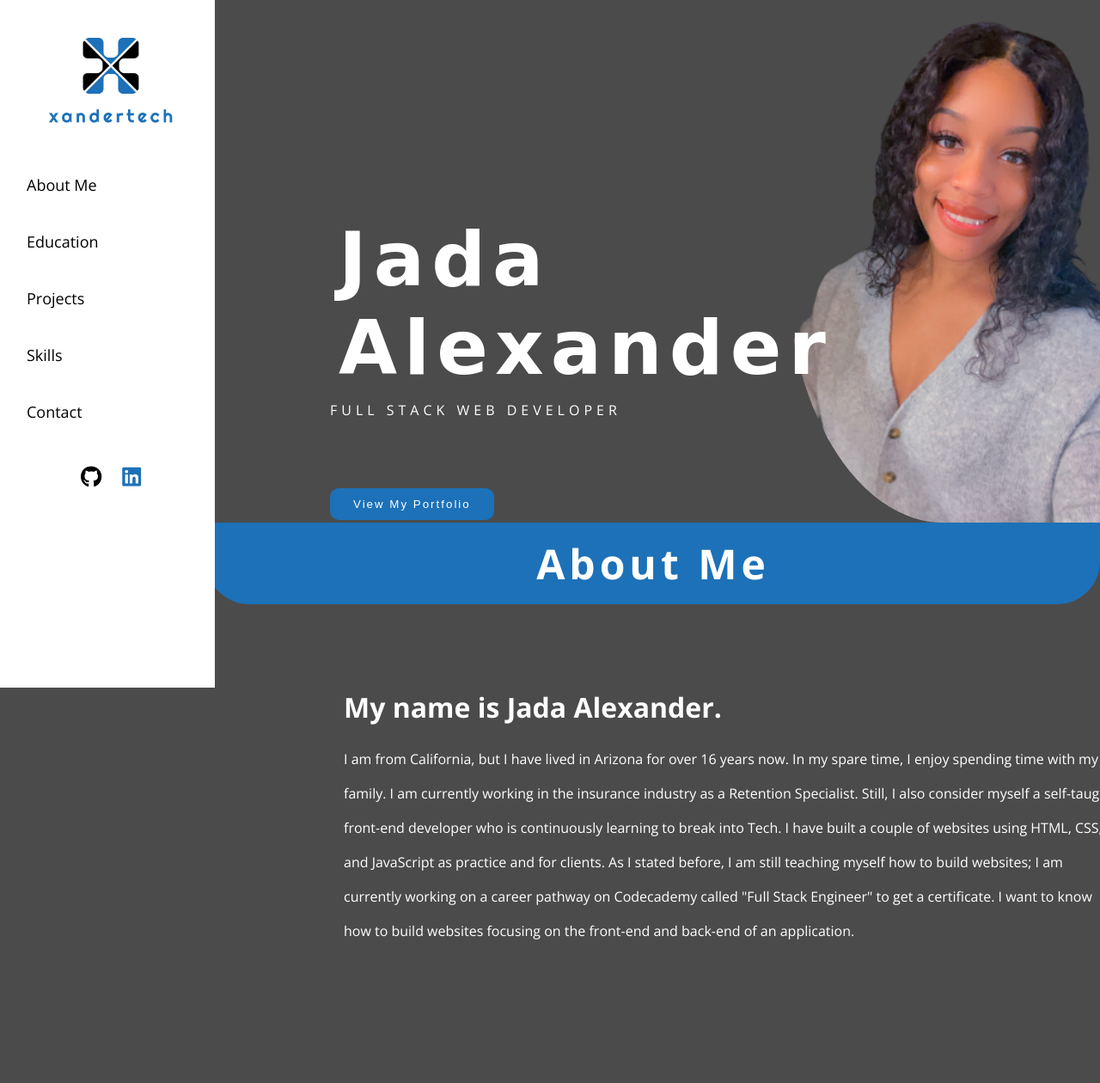
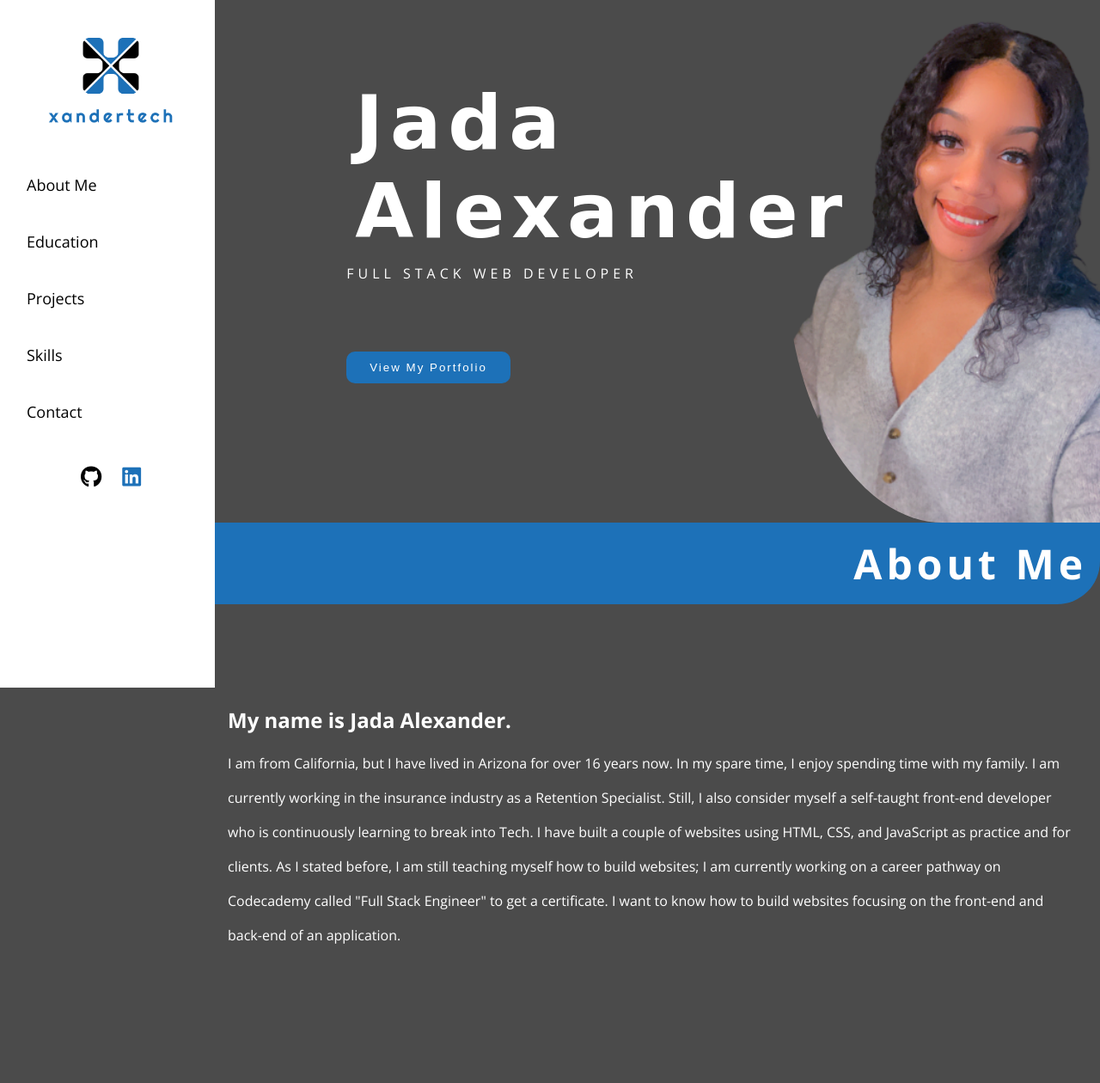
Before and after one commit to jalexandertech/personal-portfolio, a plain HTML site: page index.html in a window 1280 px wide. Shown: the top 1260 px of the page at 86% size. Drawn offline with nearby package versions, Linux system fonts and the light colour scheme; a web font is replaced by a local one.

Commit message:
Fix margin on all sections

```diff
--- a/resources/css/style.css
+++ b/resources/css/style.css
@@ -1,4 +1,4 @@
-/* Universial Styles */
+/* Universal Styles */
 *{
     margin: 0;
     padding: 0;
@@ -27,14 +27,13 @@ a{
 }
 h2{
     background-color: #1D71B8;
-    text-align: center;
+    text-align: right;
     border-bottom-left-radius: 50px 50px;
     border-bottom-right-radius: 50px 50px;
     padding: 15px;
     font-size: 3rem;
     color: #ffffff;
     letter-spacing: 5px;
-    margin: auto 0 auto 15rem;
 }
 .about-section, .education-section, .projects-section{
     width: 100%;
@@ -129,17 +128,16 @@ nav .logo{
 
 .hero-container .hero-info{
     width: 40%;
-    position: absolute;
+    /* position: absolute;
     top:30%;
     left: 30%;
-    translate: (-30%, -30%);
+    translate: (-30%, -30%); */
+    margin: auto 0 auto 5rem;
 }
 
 .hero-container .hero-img{
     border-top-left-radius: 50%;
     border-bottom-left-radius: 50%;
-    /* border-bottom-left-radius: 80px;
-    border-top-left-radius: 80px 80px; */
     width: 28.5%;
 }
 
@@ -178,13 +176,13 @@ nav .logo{
 }
 .about-section p{
     line-height: 2.5;
-    width: 70%;
-    margin: 5rem 0 auto 25rem;
+    padding: 25px;
+    margin: 5rem 0 auto 15rem;
 }
 
 .bold-text{
     font-weight: 700;
-    font-size: 2rem;
+    font-size: 1.5rem;
 }
 
 /* Education Section */
@@ -240,11 +238,13 @@ nav .logo{
 .skill-container{
     display: flex;
     flex-direction: row;
-    margin: 5rem 0 auto 28rem;
+    justify-content: space-evenly;
+    margin: 5rem 0 auto 15rem;
 }
 
+
 .skills-section .html-skill, .css-skill, img{
-    width: 250px;
+    width: 200px;
 }
 
 .skill-container .skill-name{
@@ -265,7 +265,7 @@ footer .contact-info{
     flex-direction: row;
     justify-content: space-between;
     color: #ffffff;
-    margin: auto 0 auto 25rem;
+    margin: auto 0 auto 15rem;
 }
 
 .btn-footer{
```
